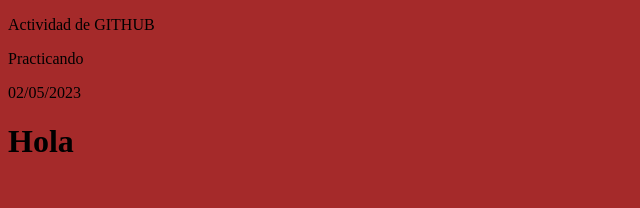
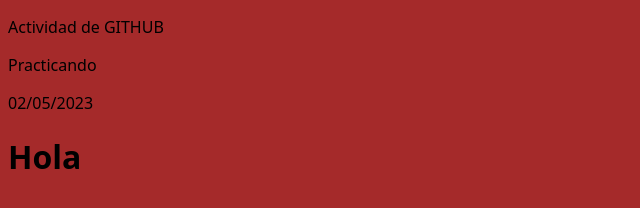
Before and after one commit to Erikasb000/Probandogitadsi, a plain HTML site: page index.html in a window 1280 px wide. Shown: the whole page, without its empty margins (0-640 px from the left). Drawn offline with Linux system fonts and the light colour scheme.

Commit message:
Update estilos.css

```diff
--- a/css/estilos.css
+++ b/css/estilos.css
@@ -1 +1,4 @@
-body{background-color: brown;}
+body{background-color: brown;
+font-family: system-ui, -apple-system, BlinkMacSystemFont, 'Segoe UI', Roboto, Oxygen, Ubuntu, Cantarell, 'Open Sans', 'Helvetica Neue', sans-serif;
+
+}
```
